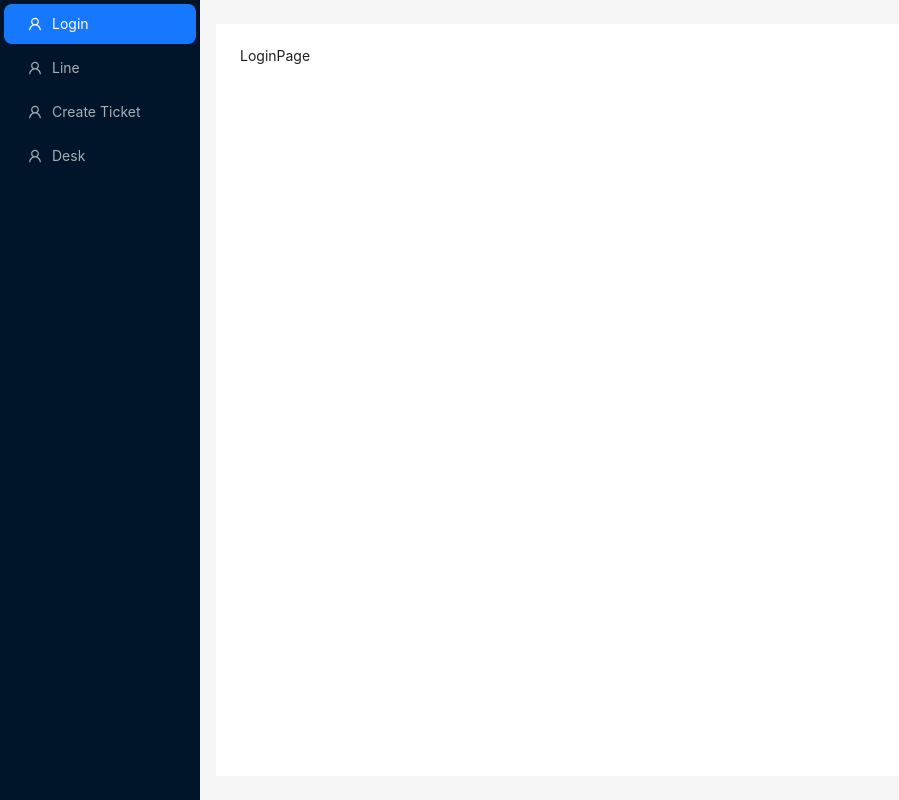
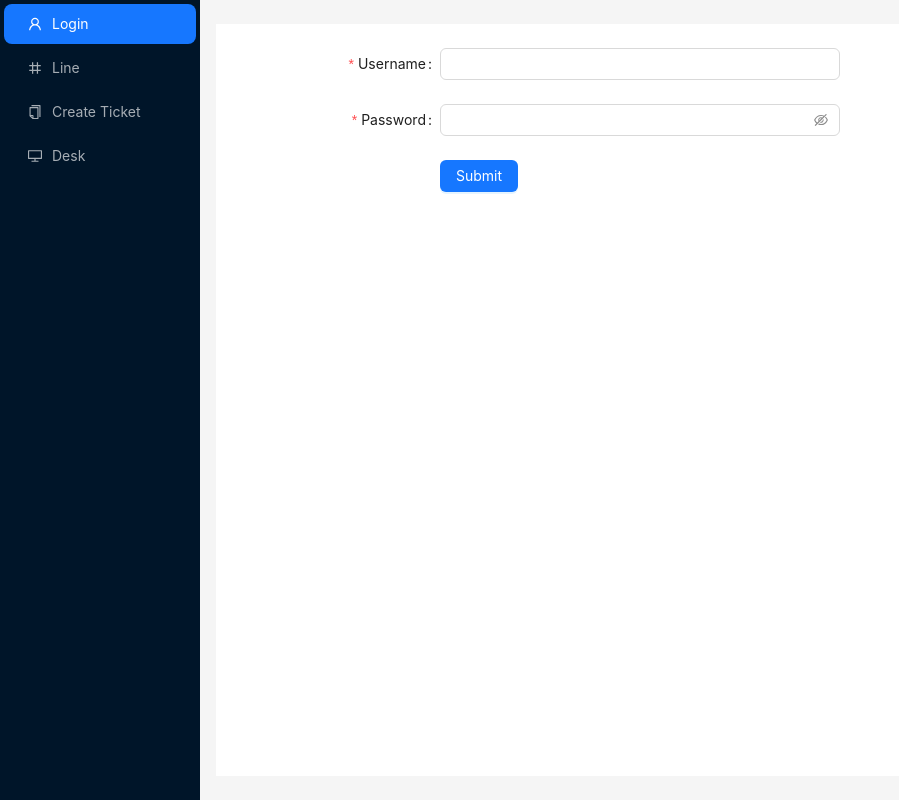
Before and after one commit to diegopagini/Ticket-App_React, a React (Create React App) app: page /login in a window 1280 px wide. Shown: the whole page, without its empty margins (0-899 px from the left). Built offline with nearby package versions, Linux system fonts and the light colour scheme.

Commit message:
router fix

```diff
--- a/src/pages/LinePage.tsx
+++ b/src/pages/LinePage.tsx
@@ -1,6 +1,4 @@
 /** @format */
-
-import React from 'react';
 
 export const LinePage = () => {
 	return <div>LinePage</div>;
--- a/src/pages/LoginPage.tsx
+++ b/src/pages/LoginPage.tsx
@@ -1,5 +1,50 @@
 /** @format */
+import { Button, Form, Input } from 'antd';
 
 export const LoginPage = () => {
-	return <div>LoginPage</div>;
+	const onFinish = (value: any) => {
+		console.log(value);
+	};
+
+	const onFinishFailed = (value: any) => {
+		console.log(value);
+	};
+
+	return (
+		<Form
+			name='basic'
+			labelCol={{ span: 8 }}
+			wrapperCol={{ span: 16 }}
+			style={{ maxWidth: 600 }}
+			initialValues={{ remember: true }}
+			onFinish={onFinish}
+			onFinishFailed={onFinishFailed}
+			autoComplete='off'
+		>
+			<Form.Item
+				label='Username'
+				name='username'
+				rules={[{ required: true, message: 'Please input your username!' }]}
+			>
+				<Input />
+			</Form.Item>
+
+			<Form.Item
+				label='Password'
+				name='password'
+				rules={[{ required: true, message: 'Please input your password!' }]}
+			>
+				<Input.Password />
+			</Form.Item>
+
+			<Form.Item wrapperCol={{ offset: 8, span: 16 }}>
+				<Button
+					type='primary'
+					htmlType='submit'
+				>
+					Submit
+				</Button>
+			</Form.Item>
+		</Form>
+	);
 };
--- a/src/pages/RouterPage.tsx
+++ b/src/pages/RouterPage.tsx
@@ -1,5 +1,5 @@
 /** @format */
-import { UserOutlined } from '@ant-design/icons';
+import { CopyOutlined, DesktopOutlined, NumberOutlined, UserOutlined } from '@ant-design/icons';
 import { Layout, Menu, theme } from 'antd';
 import { Navigate } from 'react-router';
 import { BrowserRouter, Link, Route, Routes } from 'react-router-dom';
@@ -12,28 +12,28 @@
 		key: '1',
 		label: 'Login',
 		path: '/login',
-		element: LoginPage,
+		element: <LoginPage />,
 	},
 	{
-		icon: <UserOutlined />,
+		icon: <NumberOutlined />,
 		key: '2',
 		label: 'Line',
 		path: '/line',
-		element: LinePage,
+		element: <LinePage />,
 	},
 	{
-		icon: <UserOutlined />,
+		icon: <CopyOutlined />,
 		key: '3',
 		label: 'Create Ticket',
 		path: '/create',
-		element: CreateTicketPage,
+		element: <CreateTicketPage />,
 	},
 	{
-		icon: <UserOutlined />,
+		icon: <DesktopOutlined />,
 		key: '4',
 		label: 'Desk',
 		path: '/desk',
-		element: DeskPage,
+		element: <DeskPage />,
 	},
 ];
 
@@ -81,7 +81,7 @@
 								<Route
 									key={key}
 									path={path}
-									element={<LoginPage />}
+									element={element}
 								></Route>
 							))}
 
```
Also changed, not shown: 1 other file (tests, documents, lock files or other folders).
